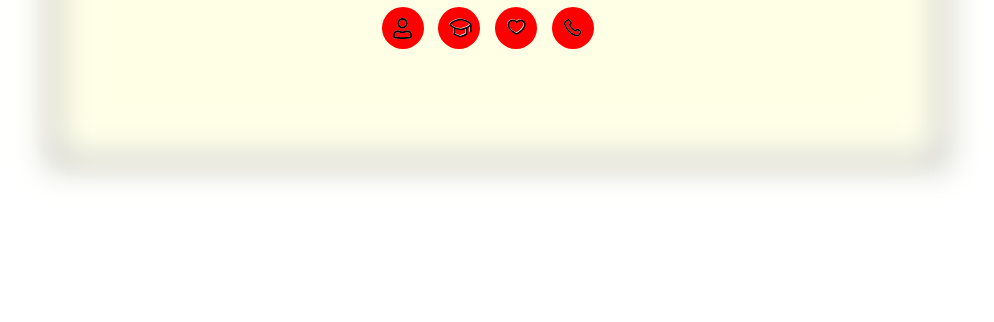
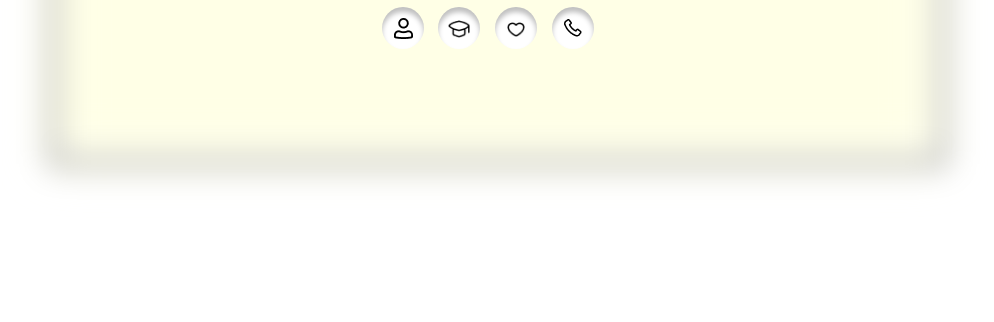
Before and after one commit to Juanchi1223/PaginaPresentacion, a plain HTML site: page index.html in a window 1280 px wide. Shown: the part 478-800 px from the top of the page, without its empty margins (138-1132 px from the left). Drawn offline with Linux system fonts and the light colour scheme.

Commit message:
Bottones fixed

```diff
--- a/index.html
+++ b/index.html
@@ -13,7 +13,7 @@
                 <img src="scr\perfil.jpg" alt="FotoDePerfil">
             </div>
             <div class="texto">
-                <h2 class="nombre">Juan Jose Canestrari</h2>
+                <h2 class="nombre">Juan Jóse Canestrari</h2>
                 <h3 class="carrera">Ingenieria en Infomatica</h3>
             </div>
             <button class="botonYo" onclick="location.href='yo.html';">
--- a/style.css
+++ b/style.css
@@ -19,7 +19,6 @@ body{
     background-color: #FFFFE6;
     filter: blur(25px);
 
-    /*border: solid black;*/
 }
 
 .bluredBorder{
@@ -51,8 +50,6 @@ body{
     left:50%;
     margin-left: -450px;
     margin-top: -300px;
-    /* Buscar manera de crear un bordado*/
-    /*border: dashed black;*/
 }
 /*---------------- IMAGEN ------------------*/
 
@@ -126,11 +123,15 @@ button{
     width: 42;
     height: 42;
 
-    align-items: center;
-
     border-radius: 50%;
     border: 0;
-    background-color: red;
+    background-color: white;
+
+    box-shadow: 0px 5px 5px 0px rgba(0, 0,  0, 0.25) inset;
+    transition: 0.5s;
+}
+button:hover{
+    box-shadow: 0px 5px 5px 0px rgba(0, 0,  0, 0.25);
 }
 button img{
     top: 25%;
@@ -143,26 +144,43 @@ button img{
 }
 .botonYo img{
     position: absolute;
+
+    top: 11px;
+    left: 12px;
+
+    width: 19px;
+    height: 21px;
 }
 .iconoYo{
-    transition: 0.3s;
+    transition: 0.5s;
 }
 button:hover .iconoYo{
     opacity: 0;
 }
-
+.botonYo:hover{
+    background-color: #CFE8FF;
+}
 .academico{     /*    BOTTON ACADEMICO      */
     top: 385px;
     left: 386px;
 }
 .academico img{
     position: absolute;
+
+    top: 12.54px;
+    left: 10.49px;
+
+    width: 22;
+    height: 18;
 }
 .iconoAca{
-    transition: 0.3s;
+    transition: 0.5s;
 }
 button:hover .iconoAca{
     opacity: 0;
+}
+.academico:hover{
+    background-color: #B0B391;
 }
 
 .hobbies{       /*    BOTTON HOBBIES      */
@@ -171,16 +189,22 @@ button:hover .iconoAca{
 }
 .hobbies img{
     position: absolute;
-    top: 12px;
+
+    top: 14.59px;
     left: 12px;
+
+    width: 18px;
+    height: 15px;
 }
 .iconoHbbs{
-    transition: 0.3s;
+    transition: 0.5s;
 }
 button:hover .iconoHbbs{
     opacity: 0;
 }
-
+.hobbies:hover{
+    background-color: #FFD1CF;
+}
 
 .contacto{      /*    BOTTON CONTACTO      */
     top: 385px;
@@ -188,12 +212,19 @@ button:hover .iconoHbbs{
 }
 .contacto img{
     position: absolute;
+
     top: 12px;
     left: 12px;
+
+    width: 18px;
+    height: 18px;
 }
 .iconoCnt{
-    transition: 0.3s;
+    transition: 0.5s;
 }
 button:hover .iconoCnt{
     opacity: 0;
 }
+.contacto:hover{
+    background-color: #B39B9A;
+}
```
